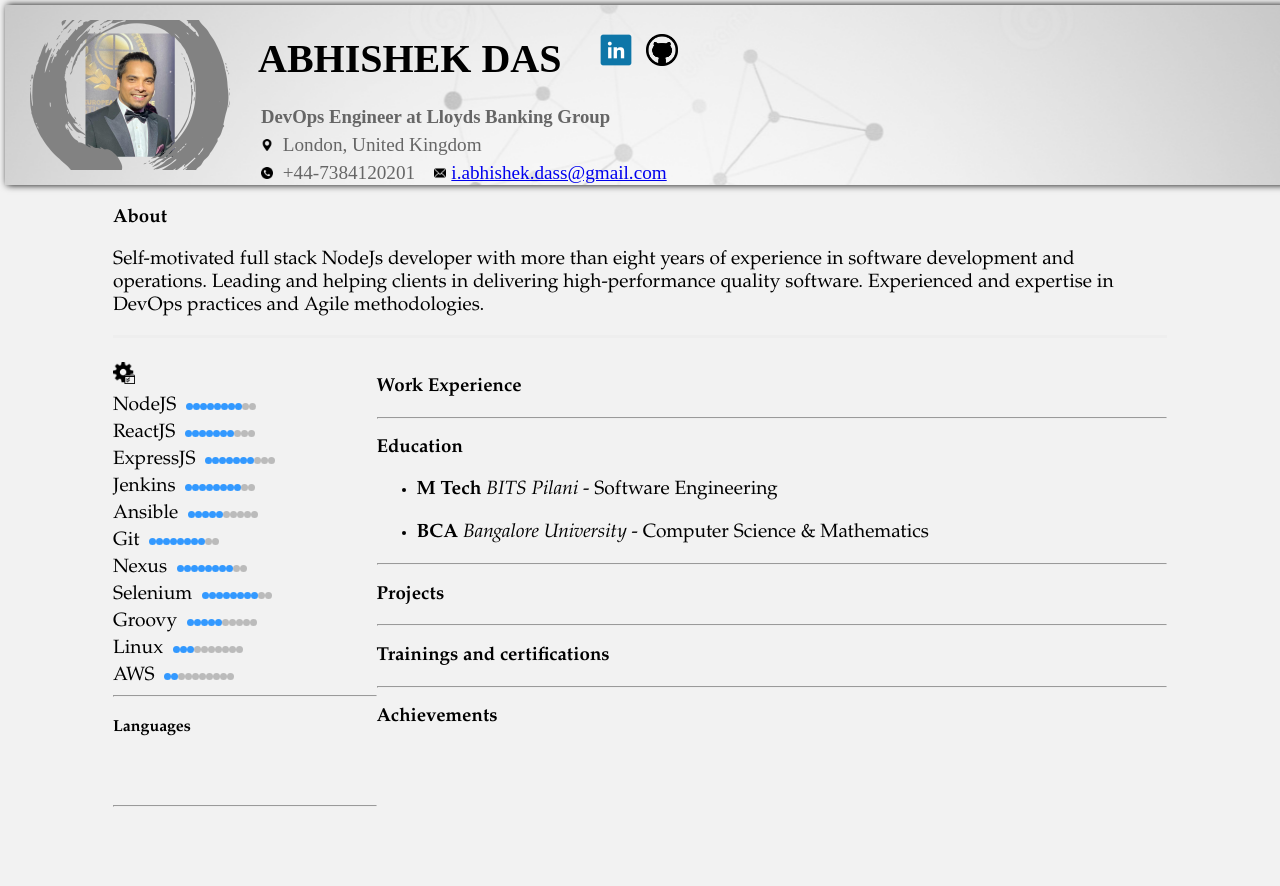
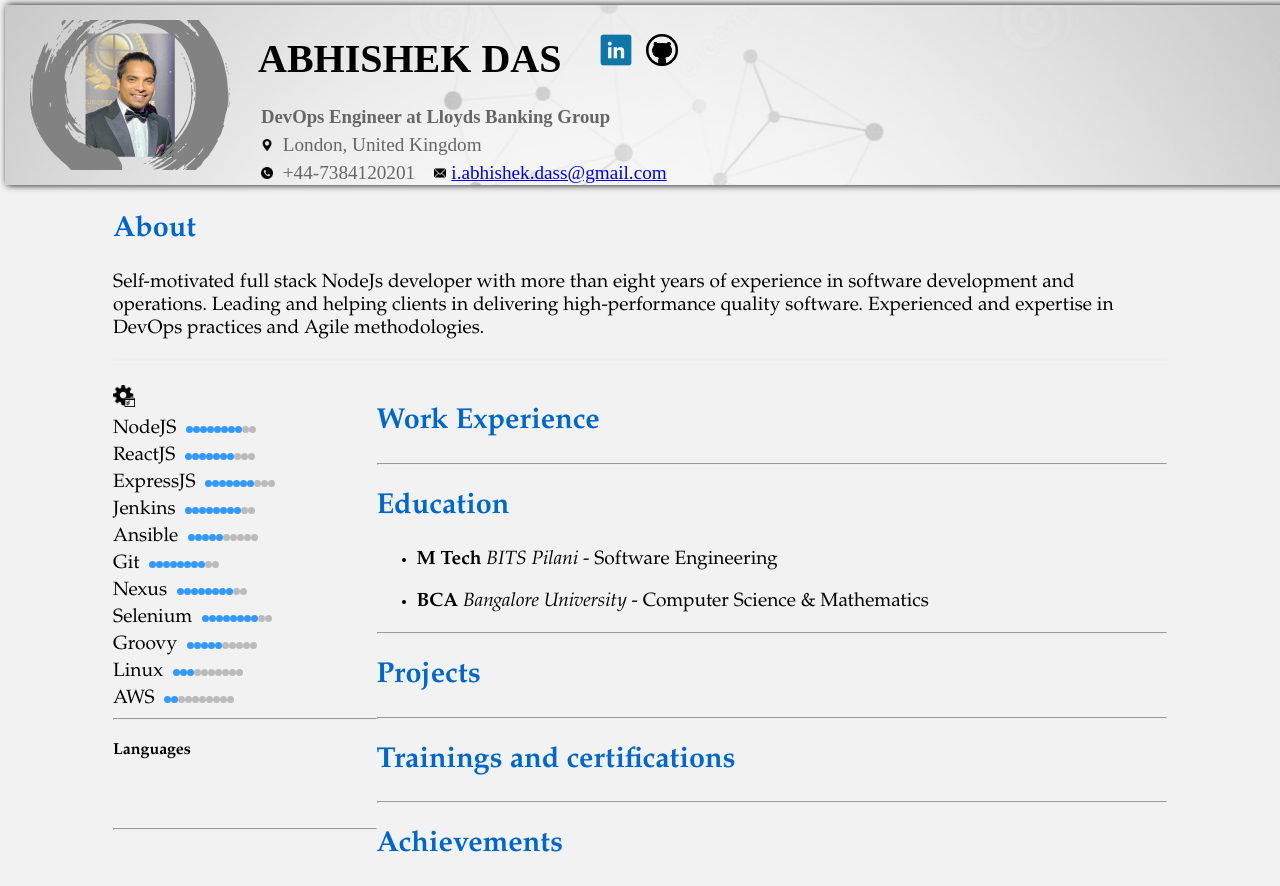
Before and after one commit to iAbhishek91/my-profile, a React app: page / in a window 1280 px wide. Before the commit the page ends 815 px from the top, so only its background shows below. Built offline with nearby package versions, Linux system fonts and the light colour scheme.

Commit message:
style(main.css): h2 components

```diff
--- a/src/components/Body/index.jsx
+++ b/src/components/Body/index.jsx
@@ -8,7 +8,7 @@
 export default () => (
   <div id="body-container">
     <div className="about">
-      <h3>About</h3>
+      <h2>About</h2>
       <p id="about-text">
         Self-motivated full stack NodeJs developer with more than eight years of experience in software development and operations. Leading and helping clients in delivering high-performance quality software. Experienced and expertise in DevOps practices and Agile methodologies.
       </p>
@@ -21,16 +21,16 @@
       <hr />
     </div>
     <div className="body-right">
-      <h3>Work Experience</h3>
+      <h2>Work Experience</h2>
       <hr />
-      <h3>Education</h3>
+      <h2>Education</h2>
       <Educations />
       <hr />
-      <h3>Projects</h3>
+      <h2>Projects</h2>
       <hr />
-      <h3>Trainings and certifications</h3>
+      <h2>Trainings and certifications</h2>
       <hr />
-      <h3>Achievements</h3>
+      <h2>Achievements</h2>
     </div>
   </div>
 );
--- a/src/css/main.css
+++ b/src/css/main.css
@@ -16,6 +16,11 @@
   font-size: 250%;
 }
 
+#body-container h2 {
+  color: #0067cc;
+  font-size: 1.8em;
+}
+
 p {
   font-size: 120%;
 }
```
